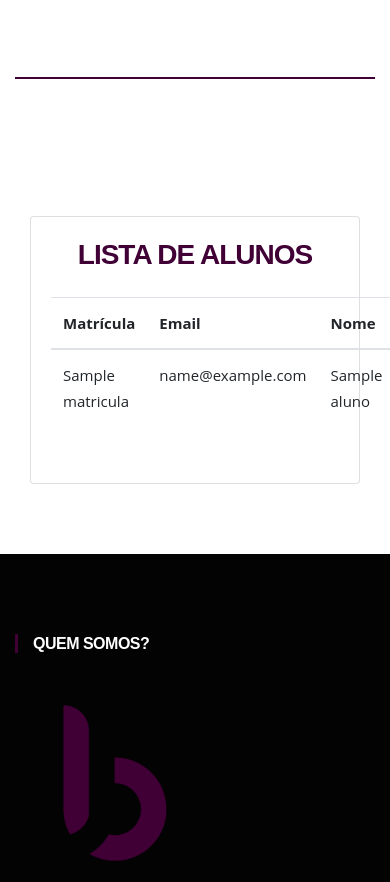
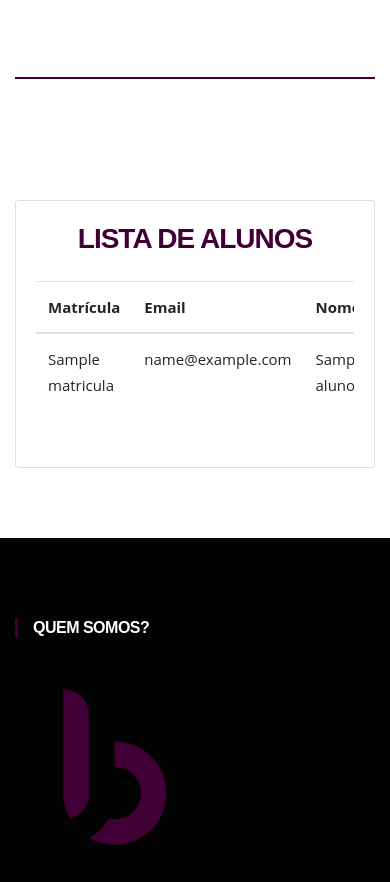
Before and after one commit to Squad-28-RecodePro-2023/ProjetoFinalRecode2023Squad28, a Spring app: template Entrega 2/Parte 2 - Desenvolvimento/BeautyAcademy/src/main/resources/templates/Aluno.html in a window 390 px wide. Shown: the part 1087-1969 px from the top of the page. Run offline with Thymeleaf, Linux system fonts and the light colour scheme; the template is opened without the code that fills it: most values are stand-ins (such as "Sample title", 1, 10 or a date in 2020); data that the repository does not hold is empty; some web fonts are replaced.

Commit message:
Att de responsividade na page aluno/list

```diff
--- a/Entrega 2/Parte 2 - Desenvolvimento/BeautyAcademy/src/main/resources/application.properties
+++ b/Entrega 2/Parte 2 - Desenvolvimento/BeautyAcademy/src/main/resources/application.properties
@@ -1,6 +1,5 @@
 spring.datasource.url=jdbc:mysql://localhost:3306/beautyacademy?useTimezone=true&serverTimezone=America/Sao_Paulo
 spring.datasource.username=root
-spring.datasource.password=7988
-
+spring.datasource.password=123456
 spring.jpa.hibernate.ddl-auto=update
 spring.jpa.show-sql=true
--- a/Entrega 2/Parte 2 - Desenvolvimento/BeautyAcademy/src/main/resources/templates/Aluno.html
+++ b/Entrega 2/Parte 2 - Desenvolvimento/BeautyAcademy/src/main/resources/templates/Aluno.html
@@ -334,13 +334,13 @@
 		<div class="container">
 			<hr class="divider" style="color: #400036; border-width: 2px; height: 3px; border-color: #400036;">
 		</div>
-		<section class="container-fluid">
-			<div class="container mt-5">
+<section class="container-fluid mt-5">
 	<div class="row justify-content-center">
-					<div class="col-md-10">
+		<div class="col-12">
 			<div class="card">
 				<div class="card-body">
 					<h2 class="text-center mb-4" style="color: #400036;">Lista de Alunos</h2>
+					<div class="table-responsive"> <!-- Adicione esta linha -->
 						<table class="table">
 							<thead>
 								<tr>
@@ -373,12 +373,14 @@
 								</tr>
 							</tbody>
 						</table>
-							</div>
+					</div> <!-- Adicione esta linha -->
 				</div>
 			</div>
 		</div>
 	</div>
 </section>
+
+
 
 		<footer id="footer" class="footer bg-overlay">
 			<div class="footer-main">
```
Lines whose indentation alone changed are shown as unchanged.
